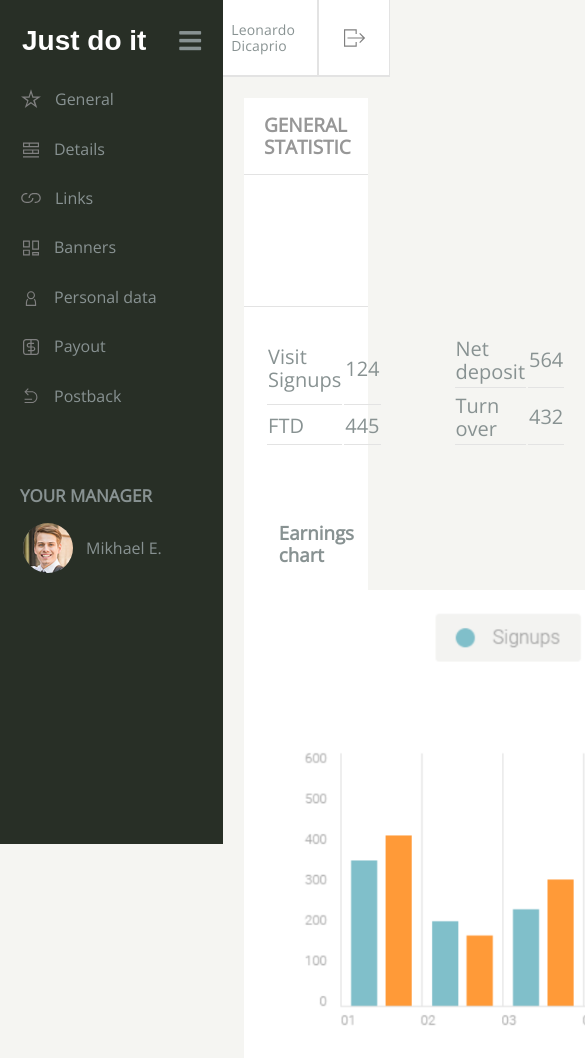
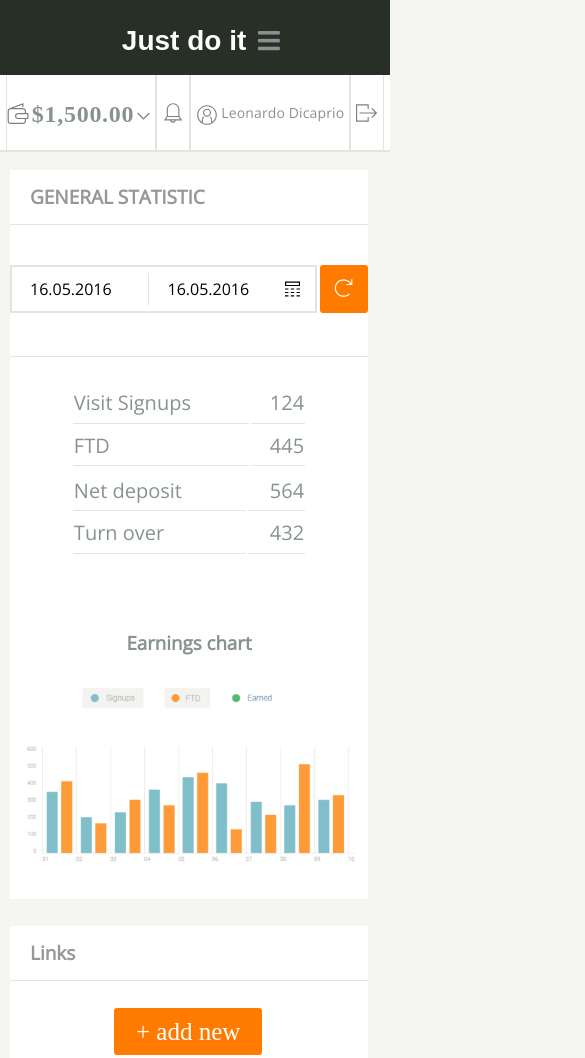
Before and after one commit to Kamil-96/solo-project-1, a website: page src/index.html in a window 390 px wide. Shown: the top 1058 px of the page, 585 px wide, since content can reach past the window. Drawn offline with nearby package versions, Linux system fonts and the light colour scheme; files that its build step writes are made by us from their sources; a web font is replaced by a local one.

Commit message:
Adjust page to mobile

```diff
--- a/src/index.html
+++ b/src/index.html
@@ -15,11 +15,11 @@
   </head>
   <body>
     <div class="page-wrapper">
-      <div class="sidebar">
+      <div class="sidebar hidden">
         <div class="container">
           <div class="logo-wrapper">
             <h2 class="page-logo">Just do it</h2>
-            <i class="fas fa-bars"></i>
+            <i class="fas fa-bars hamburger"></i>
           </div>
           <ul class="sidebar-list">
             <li class="special"><a href="#"><img class="star" src="images/general.svg" alt="">General</a></li>
@@ -174,5 +174,7 @@
         </div>
       </div>
     </div>
+
+    <script src="js/script.js"></script>
   </body>
 </html>
--- a/src/js/script.js
+++ b/src/js/script.js
@@ -0,0 +1,9 @@
+function toggleMenu(visible) {
+  document.querySelector('.sidebar').classList.toggle('hidden', visible);
+}
+
+document.querySelector('.hamburger').addEventListener('click', function(element) {
+  element.preventDefault();
+  toggleMenu();
+  console.log('Clicked');
+});
--- a/src/sass/_layout.scss
+++ b/src/sass/_layout.scss
@@ -24,22 +24,148 @@ body{
   margin-right: 0;
   position: fixed;
   z-index: 3;
+
+  &.hidden {
+    max-height: 75px;
+
+    .sidebar-list, .manager-contact {
+      display: none;
+    }
+  }
 }
 
 .general-statistic{
   z-index: 1;
 }
 
-/*@media (max-width: 767px) {
-  .wrapper {
-    display: block;
-
+@media (max-width: 790px) {
+  .page-wrapper {
     .sidebar {
       width: 100%;
+      position: static;
+      text-align: center;
+
+      .container {
+        width: 100%;
+        max-width: 100%;
+
+        .logo-wrapper {
+          justify-content: center;
+
+          h2 {
+            max-width: 170px;
+          }
+        }
+
+        .manager-contact {
+          margin-top: 0;
+
+          a {
+            justify-content: center;
+          }
+        }
+      }
+    }
+
+    .nav-cont-wrapper {
+      .navigation {
+        position: static;
+        justify-content: center;
+      }
+
+      .content-wrapper {
+        margin-left: 0;
+        padding-top: 15px;
+
+        .general-statistic {
+          margin-left: 10px;
+
+          .chart-wrapper {
+            h3 {
+              text-align: center;
+              margin-left: 0;
+            }
+          }
+        }
+
+        .general-links {
+          margin-left: 10px;
+
+          .list-of-links {
+            width: 90%;
+          }
+        }
+      }
+    }
+  }
+}
+
+@media (max-width: 490px) {
+  .nav-cont-wrapper {
+    .navigation {
+      .nav-amount {
+        padding: 0;
+
+        img, span {
+          margin-right: 3px;
+        }
+
+        .arrow-down {
+          margin-right: 5px;
+        }
+      }
+
+      .nav-notification {
+        padding: 0 5px;
+      }
+
+      .nav-user {
+        padding: 0 5px;
+
+        img {
+          margin-right: 3px;
+        }
+      }
+
+      .nav-logout {
+        img {
+          margin: 0 5px;
+        }
+      }
     }
 
     .content-wrapper {
-      width: 100%;
+      .general-statistic {
+        .calendar-container {
+          .calendar-wrapper {
+            margin-right: 3px;
+          }
+        }
+
+        .table-wrapper {
+          flex-direction: column;
+          height: 200px;
+
+          .table-1 {
+            margin-right: 0;
+          }
+        }
+      }
+
+      .general-links {
+        .list-of-links {
+          td {
+            a {
+              font-size: 12px;
+            }
+          }
+
+          td:first-child {
+            padding-left: 0px;
+            font-size: 12px;
+          }
+        }
+      }
     }
   }
-}*/
+}
--- a/src/sass/sections/_general_statistic.scss
+++ b/src/sass/sections/_general_statistic.scss
@@ -18,7 +18,7 @@
       align-items: center;
       max-height: 300px;
       max-width: 450px;
-      margin: 40px 0 43px 408px;
+      margin: 40px auto 43px auto;
 
       .calendar-wrapper {
         max-width: 400px;
@@ -104,18 +104,20 @@
     }
 
     .chart-wrapper {
-      width: 70%;
-      margin-left: 16%;
+      margin: 0 auto;
       padding-top: 57px;
+      text-align: center;
 
       h3 {
         color: $paragraph-color;
         margin-bottom: 25px;
-        margin-left: 15px;
+        text-align: left;
+        margin-left: 17%;
       }
 
       img {
-        max-width: 850px;
+        max-width: 100%;
+        max-height: 100%;
       }
     }
   }
@@ -127,7 +129,7 @@
 
     .list-of-links {
       margin: 0 auto;
-      width: 65%;
+      //width: 65%;
 
       table {
         height: 690px;
```
